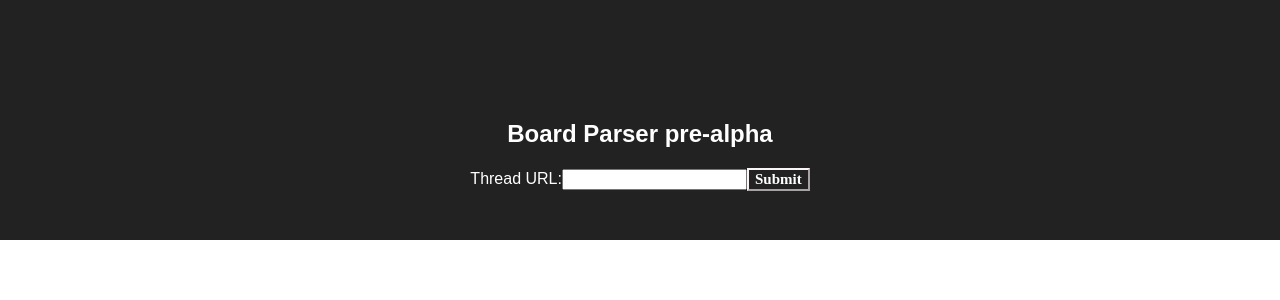
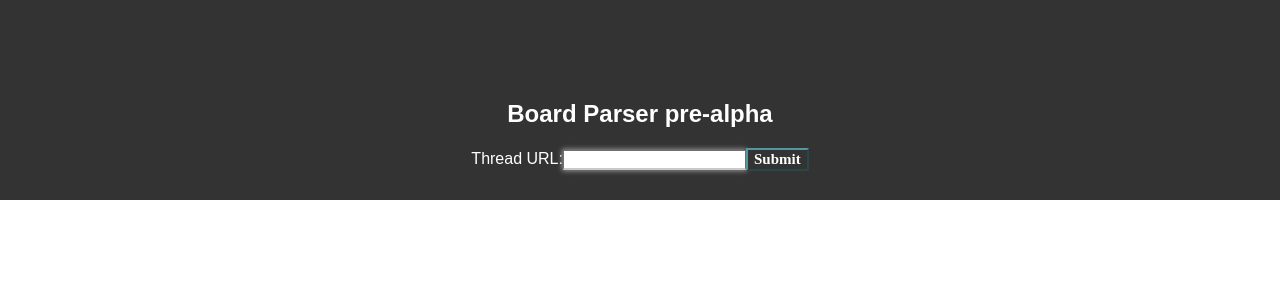
Before and after one commit to Jadeskycore/goardparserface, a React (Create React App) app: page / in a window 1280 px wide. Shown: the top 300 px of the page. Built offline with nearby package versions, Linux system fonts and the light colour scheme.

Commit message:
I am a super designer

```diff
--- a/src/App.css
+++ b/src/App.css
@@ -8,9 +8,9 @@
 }
 
 .App-header {
-  background-color: #222;
+  background-color: #333333;
   height: 40px;
-  padding: 100px;
+  padding: 80px;
   color: white;
   margin-bottom: 40px;
 }
--- a/src/components/ChanForm.js
+++ b/src/components/ChanForm.js
@@ -40,7 +40,17 @@ export class ChanForm extends React.Component {
                         type="text"
                         value={this.state.value}
                         onChange={this.handleChange}
-                        style={{ width: '400', height: '20', fontSize: '20'}}
+                        style={{
+                            width: '400',
+                            height: '20',
+                            fontSize: '20',
+                            marginLeft: '20',
+                            padding: '10',
+                            border: 'solid 1px #707070',
+                            borderBottom: 'solid 2px #c9c9c9',
+                            transition: 'box-shadow 0.3s, border 0.3s',
+                            boxShadow: '0 0 5px 1px #969696',
+                        }}
                     />
 
                 </label>
@@ -48,10 +58,10 @@ export class ChanForm extends React.Component {
                     type="submit"
                     value="Submit"
                     style={{
-                        background: '#222',
+                        background: '#333333',
                         color: 'white',
                         borderStyle: 'outset',
-                        borderColor: '#FBF5F5',
+                        borderColor: '#54989F',
                         height: '40',
                         width: '100',
                         font: 'bold 15px arial sans-serif',
```
Also changed, not shown: 1 other file (tests, documents, lock files or other folders).
